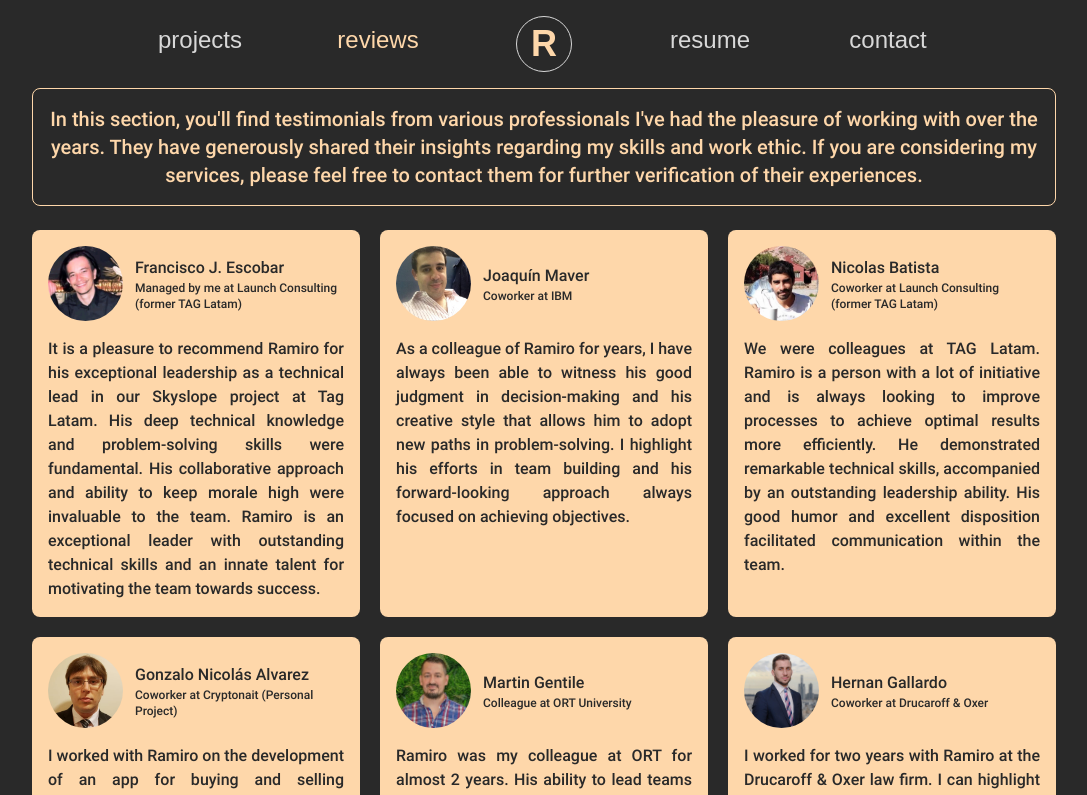
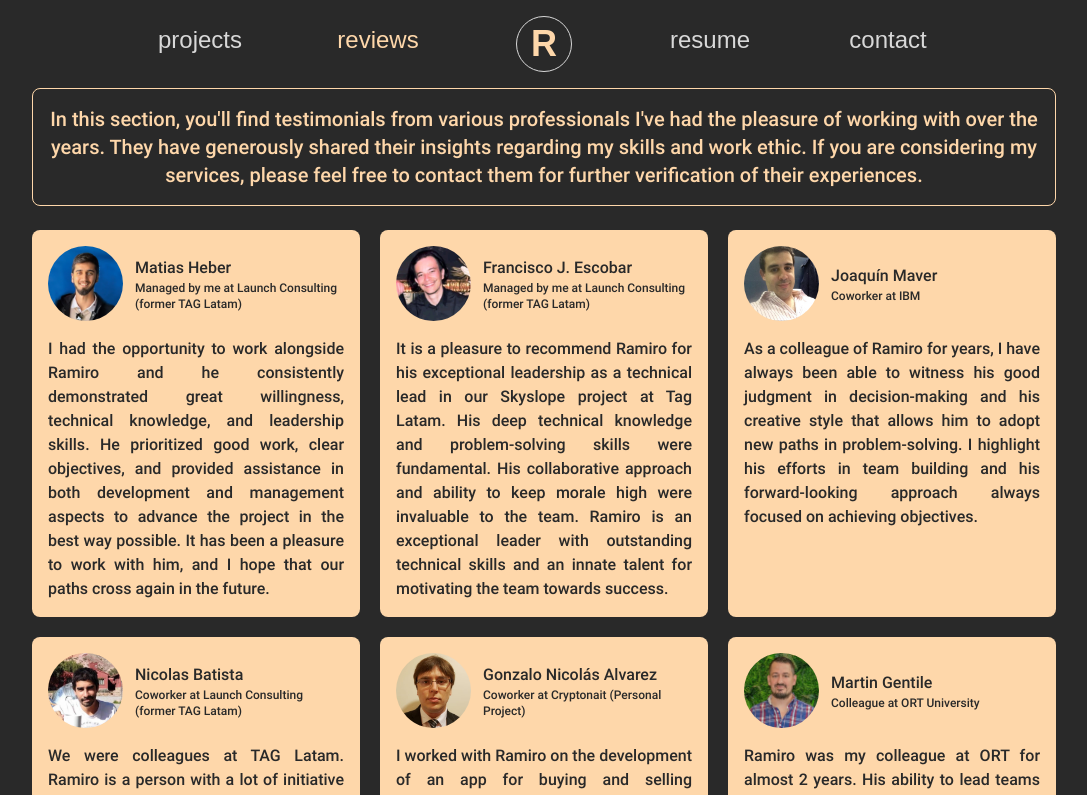
Before and after one commit to RamProg/ramiro-uk, a Next.js app: page /reviews in a window 1280 px wide. Shown: the top 795 px of the page, without its empty margins (96-1183 px from the left). Built offline with nearby package versions, Linux system fonts and the light colour scheme; a web font is replaced by a local one.

Commit message:
add review

```diff
--- a/src/data/reviews.ts
+++ b/src/data/reviews.ts
@@ -2,6 +2,17 @@ import { Review } from '@/types/review';
 import { BASE_REVIEWERS_IMAGE_PATH } from '@/constants';
 
 const reviews: Review[] = [
+  {
+    author: {
+      name: 'Matias Heber',
+      role: 'Managed by me at Launch Consulting (former TAG Latam)',
+      picture: BASE_REVIEWERS_IMAGE_PATH + 'matias.jpg',
+      linkedin: 'https://www.linkedin.com/in/mati-heber/',
+      email: '',
+    },
+    review:
+      'I had the opportunity to work alongside Ramiro and he consistently demonstrated great willingness, technical knowledge, and leadership skills. He prioritized good work, clear objectives, and provided assistance in both development and management aspects to advance the project in the best way possible. It has been a pleasure to work with him, and I hope that our paths cross again in the future.',
+  },
   {
     author: {
       name: 'Francisco J. Escobar',
```
Also changed, not shown: public/images/reviewers/matias.jpg (added), public/images/reviewers/original/matias.jpg (added).
